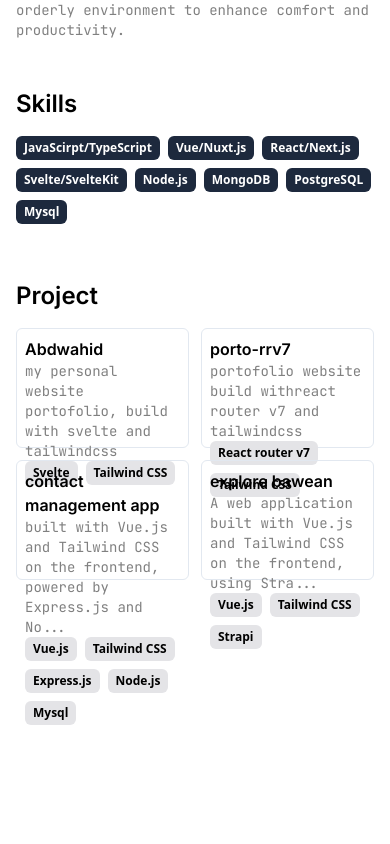
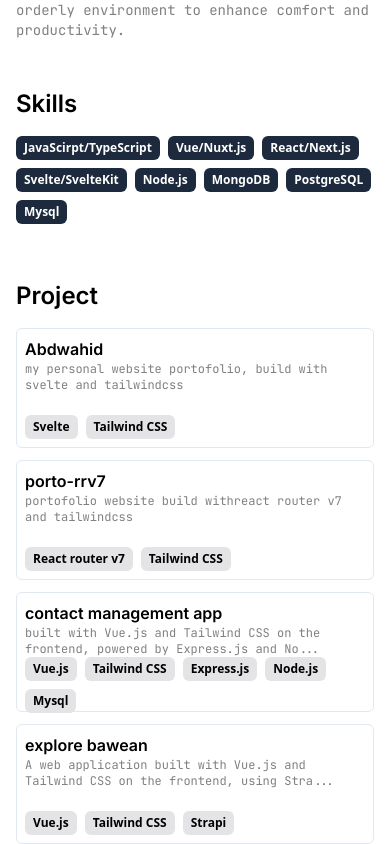
Before and after one commit to nxabd/abdwhd-cv, a Svelte app: page / in a window 390 px wide. Shown: the part 1134-1978 px from the top of the page. Before the commit the page ends 1859 px from the top, so only its background shows below. Built offline with nearby package versions, Linux system fonts and the light colour scheme.

Commit message:
fix font-size on mobile

```diff
--- a/src/components/ProjectSection.svelte
+++ b/src/components/ProjectSection.svelte
@@ -30,13 +30,13 @@
 <section class="mt-10">
      <h1 class="text-2xl font-semibold">Project</h1>
 
-     <div class="mt-4 grid  grid-cols-2 lg:grid-cols-3 md:grid-cols-2 gap-3 ">
+     <div class="mt-4 grid  grid-cols-1 lg:grid-cols-3 md:grid-cols-2 gap-3 ">
         {#each projects as item}
 
         <div class="h-30 lg:h-50 border border-slate-200 rounded-md flex flex-col justify-between p-2">
             <div>
                 <h2 class="font-semibold">{item.title}</h2>
-                <p class="text-sm">
+                <p class="text-xs md:text-sm">
                     {item.description.length > 80
                     ?
                     item.description.slice(0,80) + '...' : item.description
```
